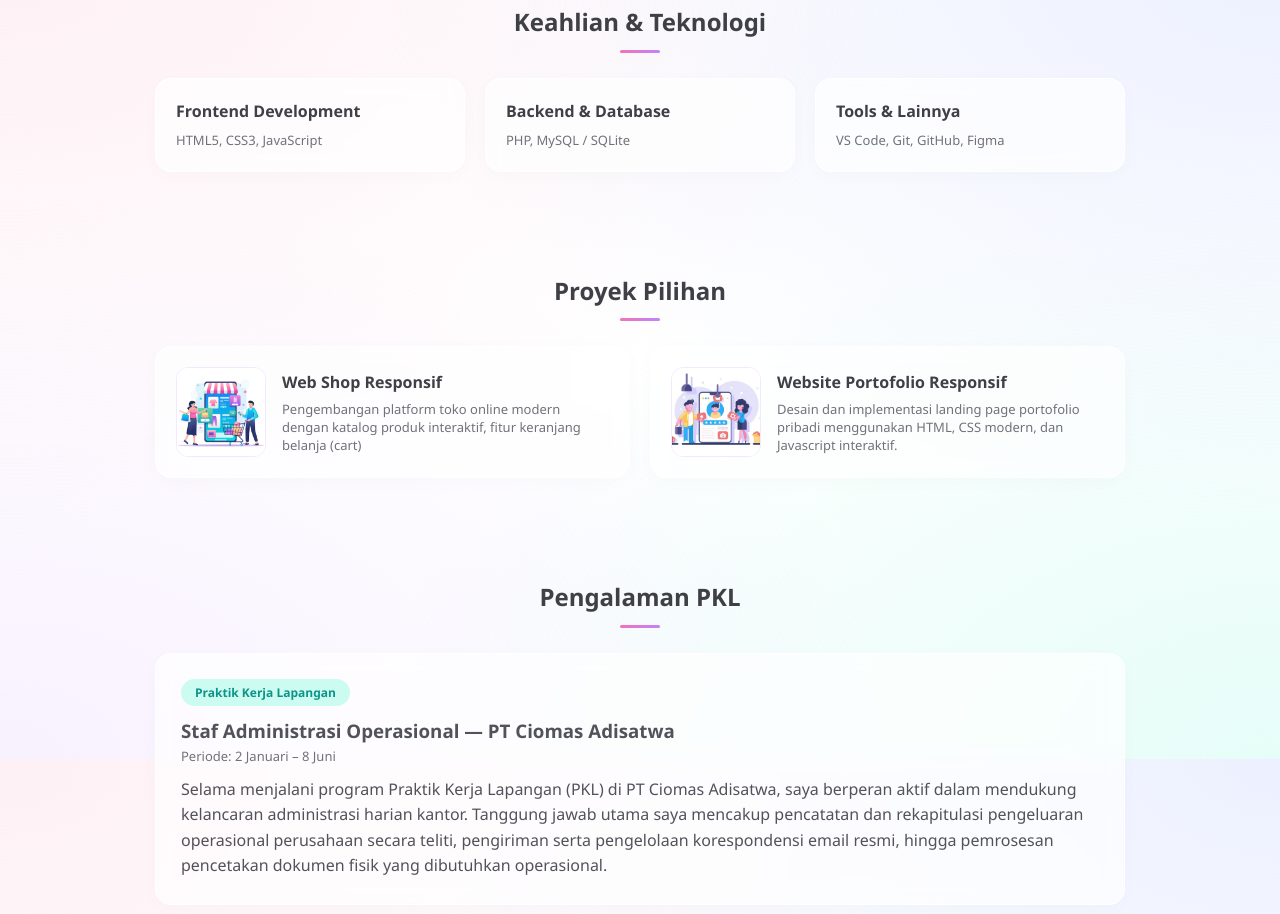
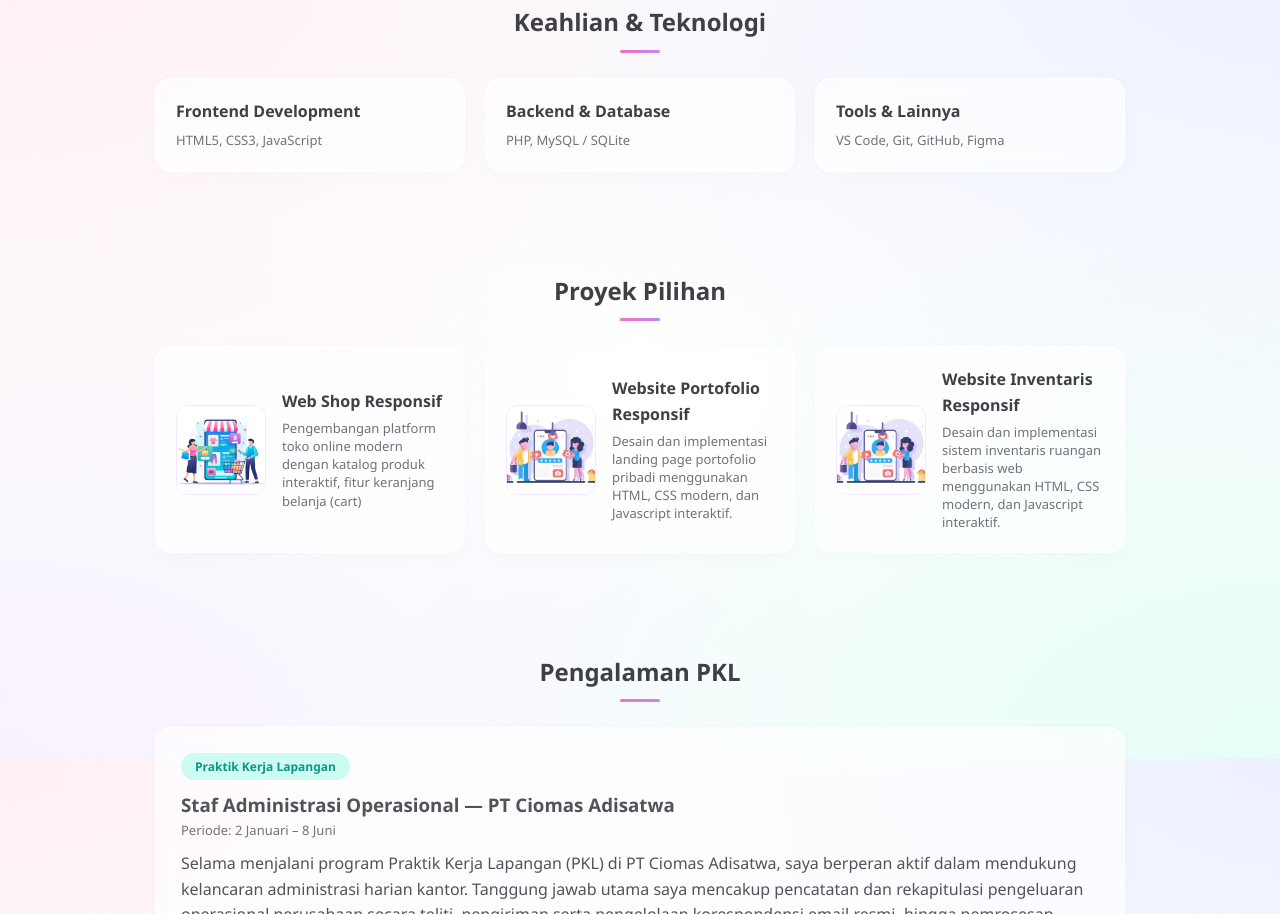
Before and after one commit to sevi38/web_portofolio_sevi, a plain HTML site: page index.html in a window 1280 px wide. Shown: the part 841-1755 px from the top of the page. Drawn offline with Linux system fonts and the light colour scheme.

Commit message:
Update index.html

```diff
--- a/index.html
+++ b/index.html
@@ -105,6 +105,16 @@
                         <h3>Website Portofolio Responsif</h3>
                         <p>Desain dan implementasi landing page portofolio pribadi menggunakan HTML, CSS modern, dan Javascript interaktif.</p>
                     </div>
+                     </div>
+                     <!-- Proyek 2 -->
+                     <div class="project-card">
+                         <div class="project-icon-box">
+                            <img src="asset/img/Website.jpg" alt="Website Portofolio Responsif" class="project-icon">
+                              </div>
+                    <div class="project-content">
+                        <h3>Website Inventaris Responsif</h3>
+                        <p>Desain dan implementasi sistem inventaris ruangan berbasis web menggunakan HTML, CSS modern, dan Javascript interaktif.</p>
+                    </div>
                 </div>
             </div>
         </div>
```
